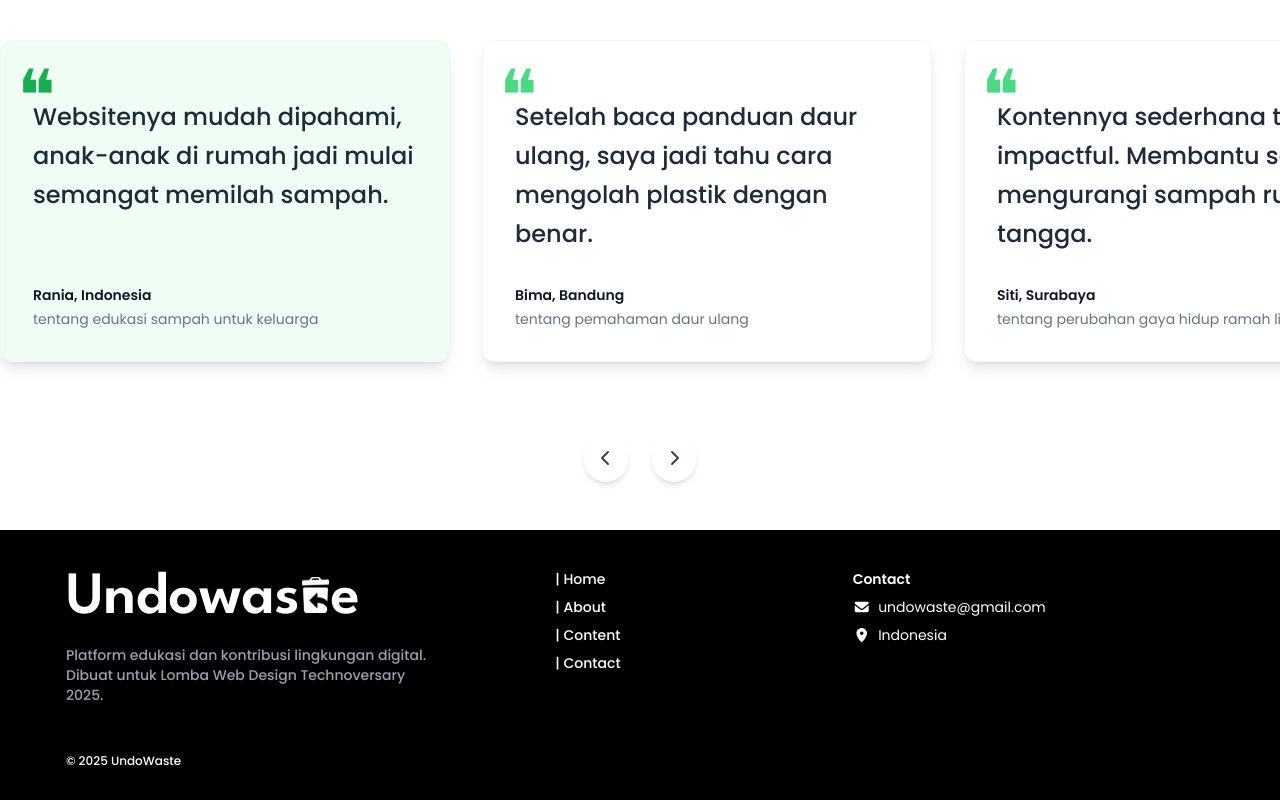
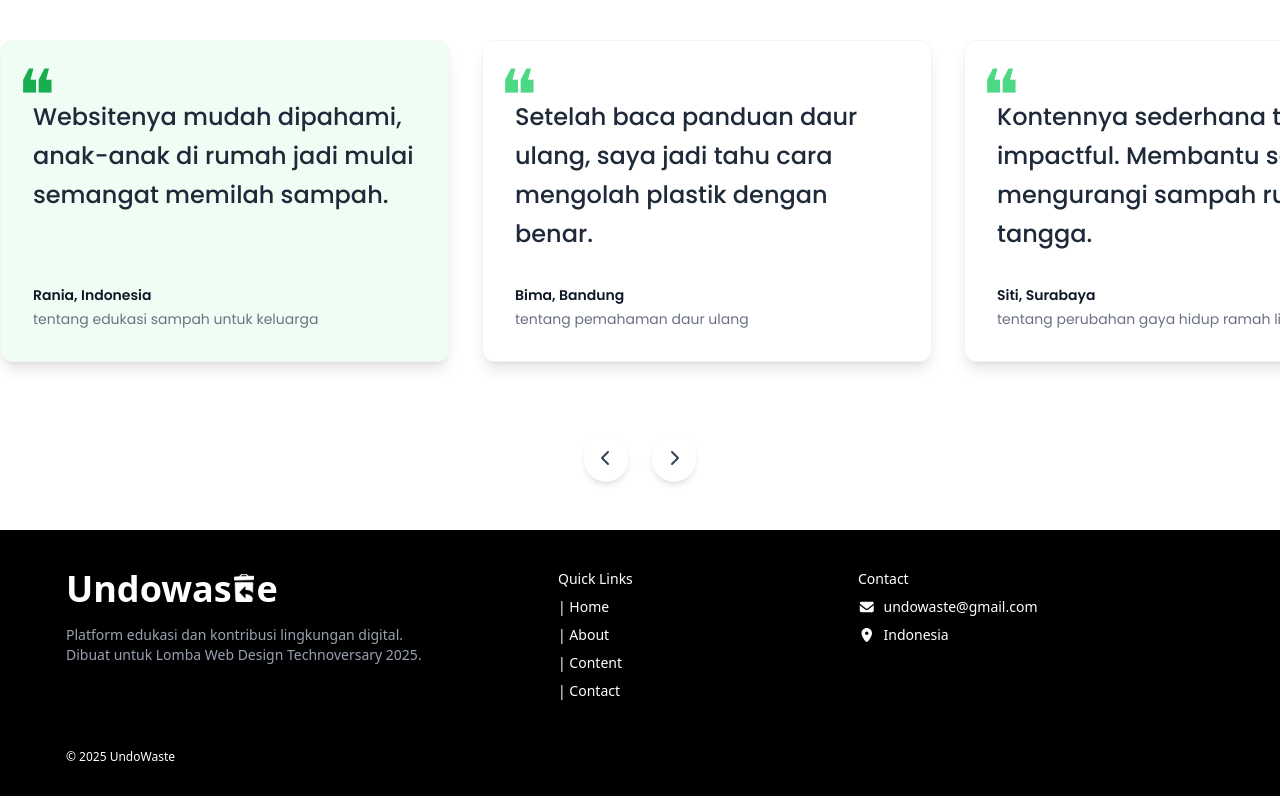
Before and after one commit to AkbarFelda/undowaste, a React (Vite) app: page / in a window 1280 px wide. Shown: the part 1440-2240 px from the top of the page. Built offline with nearby package versions, Linux system fonts and the light colour scheme.

Commit message:
style:[AF] update Footer component for improved layout and typography

```diff
--- a/src/layout/Footer.jsx
+++ b/src/layout/Footer.jsx
@@ -9,25 +9,26 @@ function Footer() {
 
   return (
     <footer className="bg-black text-white lg:px-[66px] lg:py-[31px] p-4">
-      <div className="container mx-auto grid grid-cols-1 md:grid-cols-3 gap-8 text-sm mt-2 mb-2">
+      <div className="container mx-auto grid grid-cols-1 md:grid-cols-3 gap-10 text-sm mt-2 mb-2">
         <div>
-          <h3 className="font-leaguespartansemibold text-6xl mb-4 inline-flex items-baseline">
+          <h3 className="font-semibold text-4xl mb-4 inline-flex items-baseline">
             Undowas
             <img
               src={UndowasteLogo}
               alt="Logo"
-              className="h-9 mx-0.5 svg-filter"
+              className="h-7 mx-0.5 svg-filter"
             />
             e
           </h3>
-          <p className="text-gray-400 font-poppinsmedium">
+          <p className="text-gray-400">
             Platform edukasi dan kontribusi lingkungan digital.
             Dibuat untuk Lomba Web Design Technoversary {currentYear}.
           </p>
         </div>
 
-        <div className='lg:ml-24'>
-          <ul className="space-y-2 font-poppinsmedium">
+        <div className='lg:ml-24 md:ml-24'>
+          <h3 className="text-sm mb-2 text-white">Quick Links</h3>
+          <ul className="space-y-2">
             <li><Link to="/home" className="text-white hover:text-gray-400"> | Home</Link></li>
             <li><Link to="/about" className="text-white hover:text-gray-400"> | About</Link></li>
             <li><Link to="/content" className="text-white hover:text-gray-400"> | Content</Link></li>
@@ -36,15 +37,15 @@ function Footer() {
         </div>
 
         <div>
-          <h3 className="text-sm mb-2 text-white font-poppinssemibold">Contact</h3>
+          <h3 className="text-sm mb-2 text-white">Contact</h3>
           <div className="space-y-2">
 
-            <div className="flex items-center gap-2 font-poppinsregular">
+            <div className="flex items-center gap-2">
               <FontAwesomeIcon icon={faEnvelope} className="text-white w-4 h-4" />
               <p className="text-white">undowaste@gmail.com</p>
             </div>
 
-            <div className="flex items-center gap-2 font-poppinsregular">
+            <div className="flex items-center gap-2">
               <FontAwesomeIcon icon={faLocationDot} className="text-white w-4 h-4" />
               <p className="text-white">Indonesia</p>
             </div>
@@ -54,7 +55,7 @@ function Footer() {
 
       </div>
 
-      <div className="ml-1.8 mt-8 pt-4 text-left font-poppinsmedium">
+      <div className="ml-1.8 mt-8 pt-4 text-left">
          <p className="text-xs text-white">© 2025 UndoWaste</p>
       </div>
     </footer>
```
